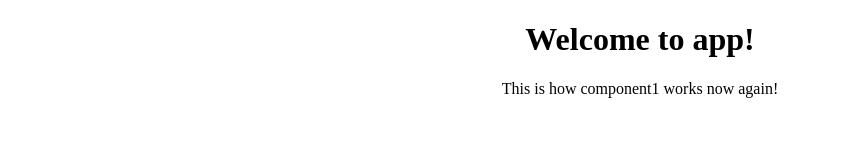
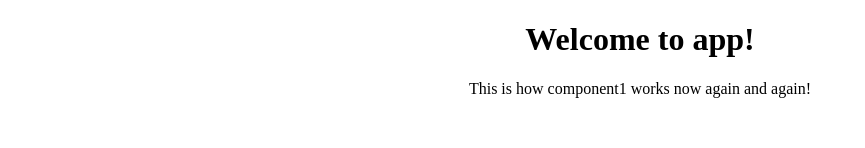
Before and after one commit to collau/ng4-playground, an Angular app: page / in a window 1280 px wide. Shown: the top 148 px of the page, without its empty margins (0-865 px from the left). Built offline with nearby package versions, Linux system fonts and the light colour scheme.

Commit message:
added 'and again'

```diff
--- a/src/app/component1/component1.component.html
+++ b/src/app/component1/component1.component.html
@@ -1,3 +1,3 @@
 <p>
-  This is how component1 works now again!
+  This is how component1 works now again and again!
 </p>
```
